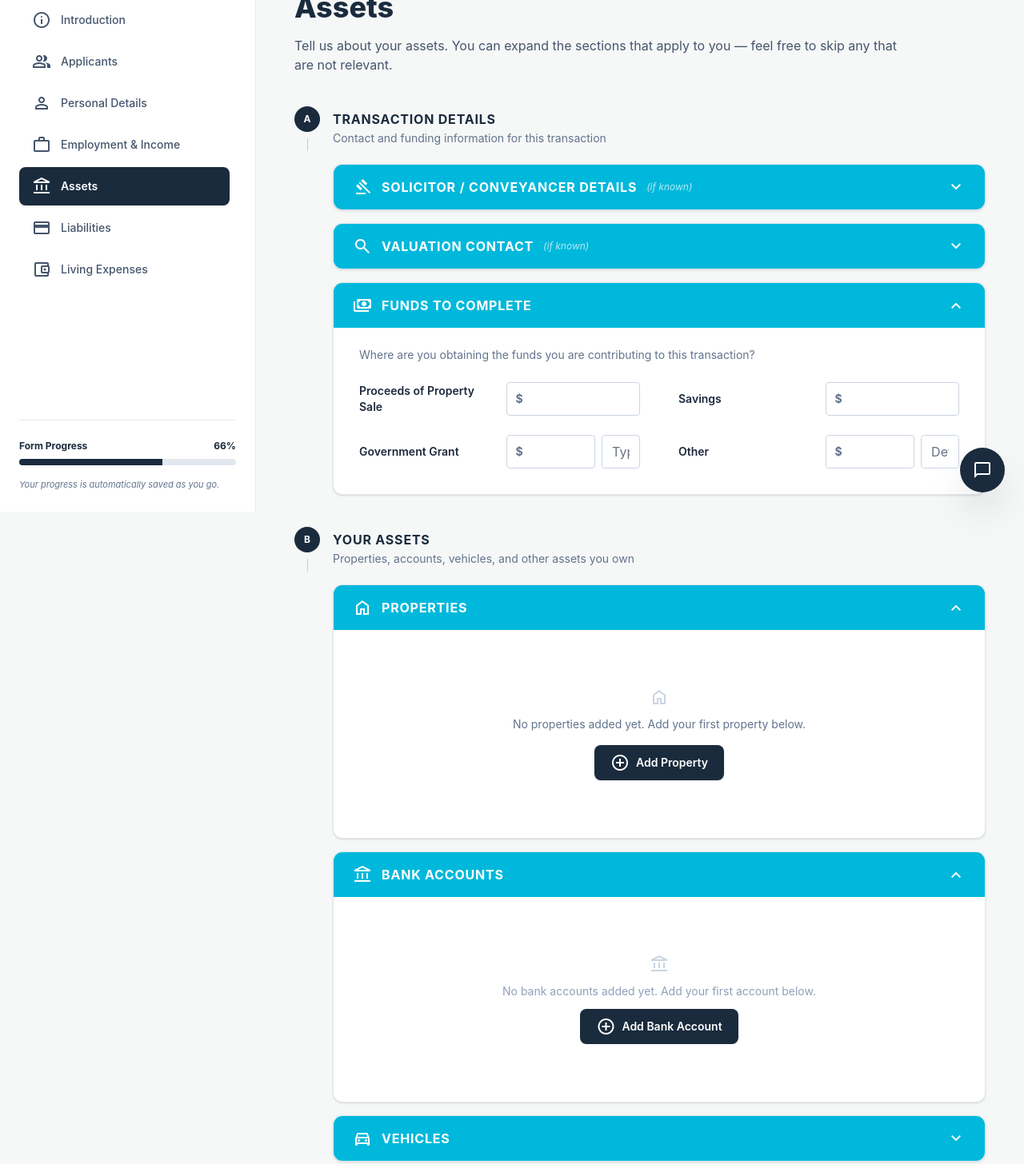
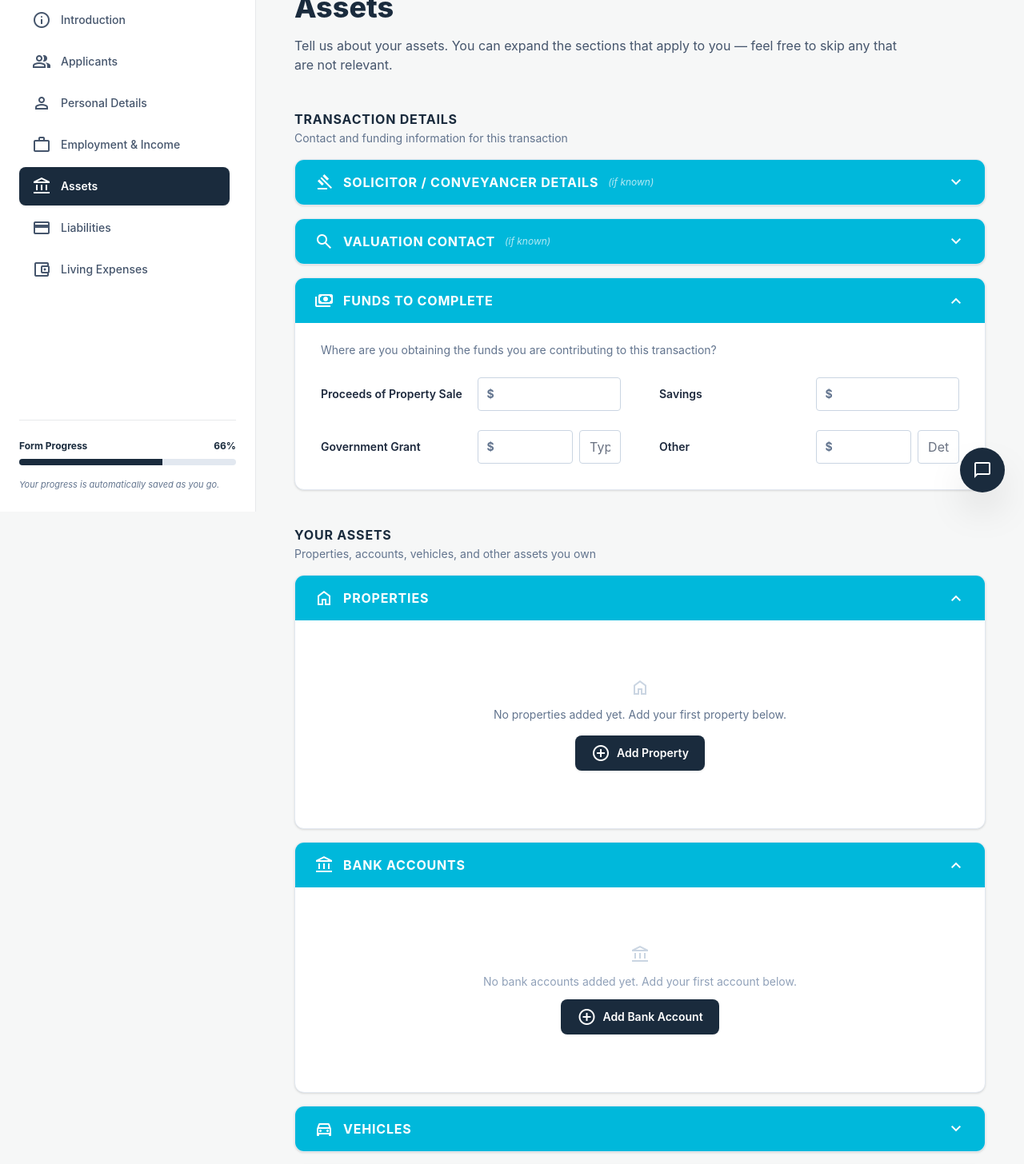
Before and after one commit to Kendellpatrice/brokerflow, a Next.js app in the folder brokerflow/: page /assets in a window 1280 px wide. Shown: the part 160-1616 px from the top of the page at 80% size. Built offline with nearby package versions, Linux system fonts and the light colour scheme.

Commit message:
style: remove unnecessary elements and adjust padding in PhaseDivider and asset sections

```diff
--- a/brokerflow/src/app/assets/page.tsx
+++ b/brokerflow/src/app/assets/page.tsx
@@ -88,12 +88,7 @@ function PhaseDivider({
 }) {
   return (
     <div className="flex items-start gap-4 mb-4 mt-2">
-      <div className="flex-shrink-0 flex flex-col items-center">
-        <div className="w-8 h-8 rounded-full bg-primary flex items-center justify-center text-white text-xs font-bold">
-          {phase}
-        </div>
-        <div className="w-px flex-1 bg-primary/20 mt-2 min-h-[16px]" />
-      </div>
+
       <div className="pt-1">
         <h3 className="font-bold text-primary text-base uppercase tracking-wider">
           {title}
@@ -325,7 +320,7 @@ export default function AssetsPage() {
               description="Contact and funding information for this transaction"
             />
 
-            <div className="space-y-4 mb-10 pl-12">
+            <div className="space-y-4 mb-10">
 
               {/* Solicitor / Conveyancer Details */}
               <CollapsibleSection
@@ -501,7 +496,7 @@ export default function AssetsPage() {
               description="Properties, accounts, vehicles, and other assets you own"
             />
 
-            <div className="space-y-4 mb-12 pl-12">
+            <div className="space-y-4 mb-12">
 
               {/* Properties */}
               <CollapsibleSection
@@ -551,8 +546,8 @@ export default function AssetsPage() {
                               <tr
                                 key={prop.id}
                                 className={`border-b border-slate-100 dark:border-slate-700/60 transition-colors ${editingPropertyId === prop.id
-                                    ? "bg-primary/5 dark:bg-primary/10"
-                                    : "hover:bg-slate-50 dark:hover:bg-slate-700/30"
+                                  ? "bg-primary/5 dark:bg-primary/10"
+                                  : "hover:bg-slate-50 dark:hover:bg-slate-700/30"
                                   }`}
                               >
                                 <td className="py-3.5 pr-4 font-semibold text-slate-800 dark:text-slate-100 capitalize">
@@ -583,8 +578,8 @@ export default function AssetsPage() {
                                         setEditingPropertyId(editingPropertyId === prop.id ? null : prop.id)
                                       }
                                       className={`flex items-center justify-center rounded-lg p-1.5 transition-colors ${editingPropertyId === prop.id
-                                          ? "bg-primary text-white"
-                                          : "text-slate-400 hover:text-primary hover:bg-primary/10"
+                                        ? "bg-primary text-white"
+                                        : "text-slate-400 hover:text-primary hover:bg-primary/10"
                                         }`}
                                     >
                                       <span className="material-symbols-outlined text-[16px]">
```
